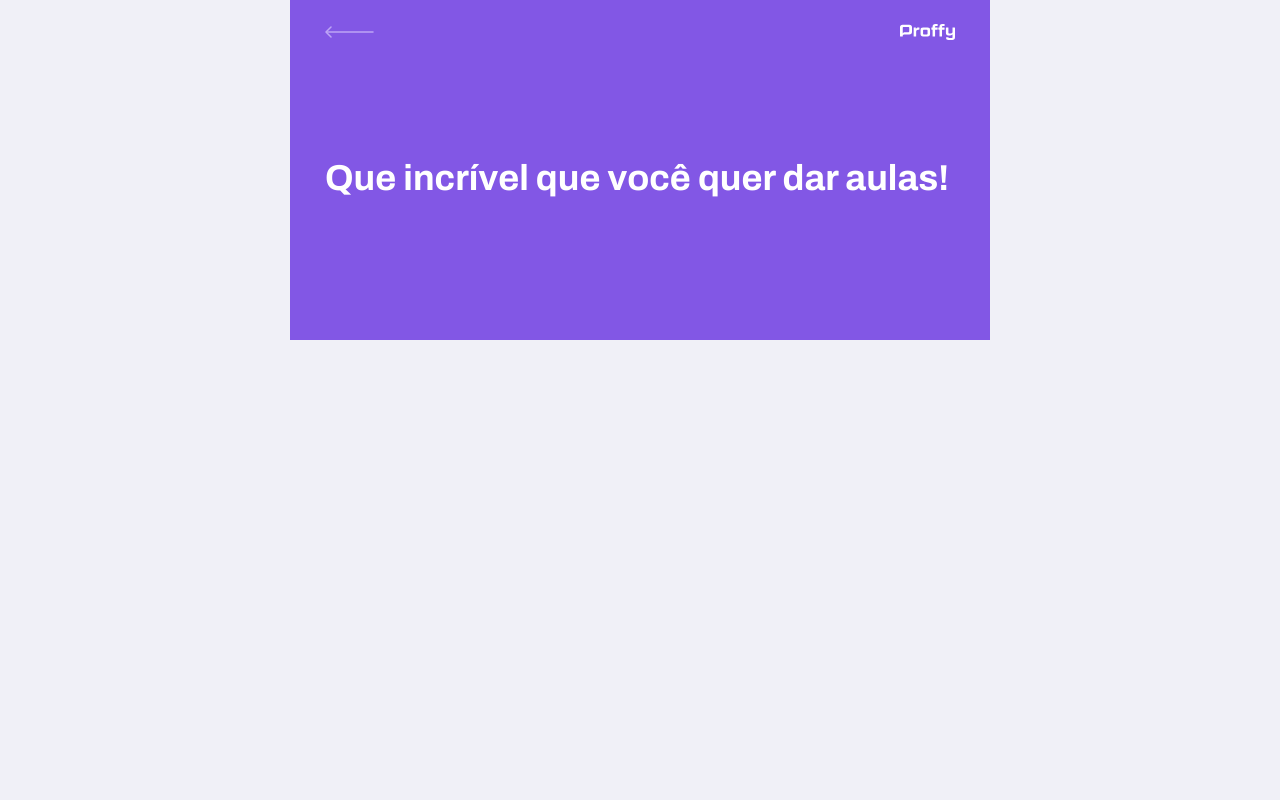
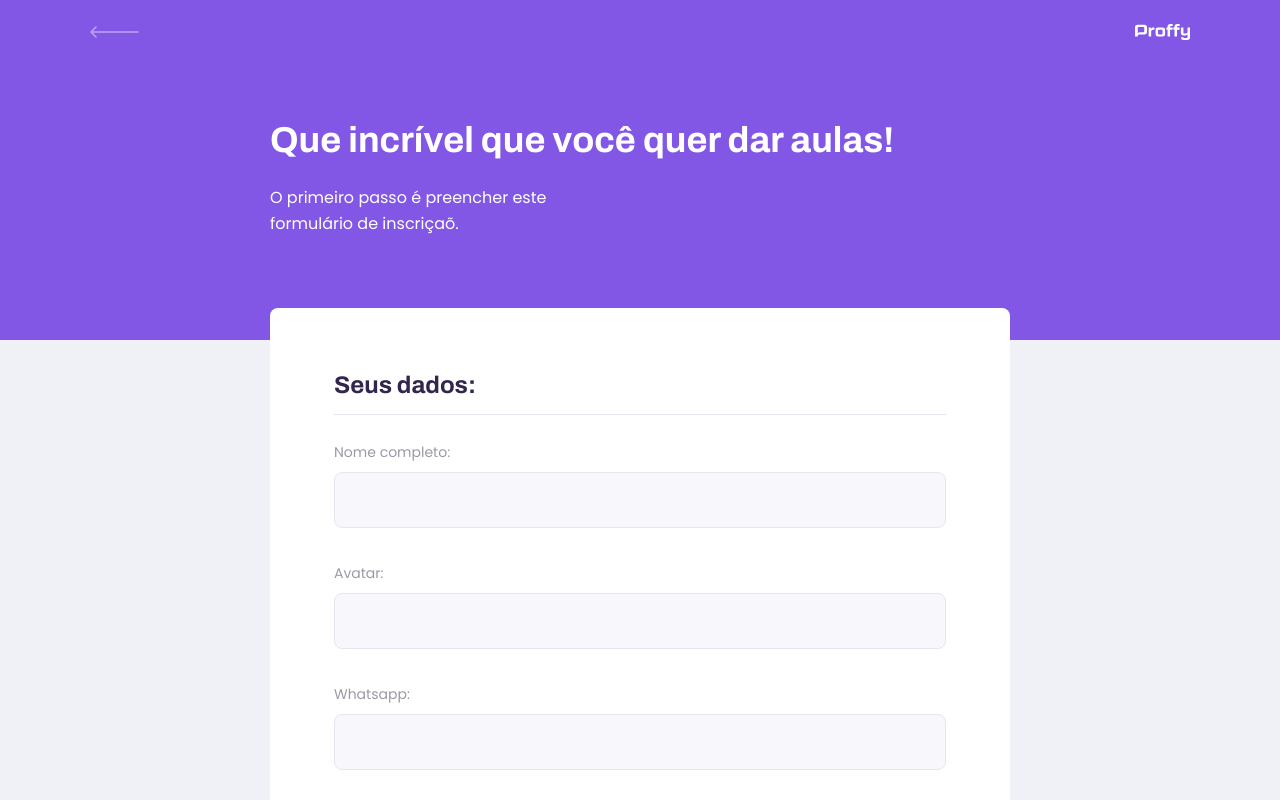
Before and after one commit to Bignotto/nlw2-web, a React (Create React App) app: page /giveclasses in a window 1280 px wide. Shown: the top 800 px of the page. Built offline with nearby package versions, Linux system fonts and the light colour scheme.

Commit message:
wip teacher form

```diff
--- /dev/null
+++ b/src/components/Input/index.tsx
@@ -0,0 +1,19 @@
+import React, { InputHTMLAttributes } from "react";
+
+import "./styles.css";
+
+interface InputProps extends InputHTMLAttributes<HTMLInputElement> {
+  label: string;
+  name: string;
+}
+
+const Input: React.FC<InputProps> = ({ label, name, ...rest }) => {
+  return (
+    <div className="input-block">
+      <label htmlFor={name}>{label}</label>
+      <input type="text" id={name} {...rest} />
+    </div>
+  );
+};
+
+export default Input;
--- /dev/null
+++ b/src/components/Input/styles.css
@@ -0,0 +1,32 @@
+.input-block {
+  position: relative;
+}
+.input-block + .input-block {
+  margin-top: 3.2rem;
+}
+.input-block label {
+  font-size: 1.4rem;
+}
+
+.input-block input {
+  width: 100%;
+  height: 5.6rem;
+  margin-top: 0.8rem;
+  border-radius: 0.8rem;
+  background: var(--color-input-background);
+  border: 1px solid var(--color-line-in-white);
+  outline: 0;
+  padding: 0 1.6rem;
+  font: 1.6rem Archivo;
+}
+
+.input-block:focus-within::after {
+  width: calc(100% - 3.2rem);
+  height: 2px;
+  content: "";
+  background: var(--color-primary-light);
+  position: absolute;
+  left: 1.6rem;
+  right: 1.6rem;
+  bottom: 0;
+}
--- a/src/components/PageHeader/index.tsx
+++ b/src/components/PageHeader/index.tsx
@@ -8,9 +8,10 @@
 
 interface PageHeaderProps {
   title: string;
+  description?: string;
 }
 
-const PageHeader: React.FC<PageHeaderProps> = (props) => {
+const PageHeader: React.FC<PageHeaderProps> = props => {
   return (
     <header className="page-header">
       <div className="top-bar-container">
@@ -21,6 +22,7 @@
       </div>
       <div className="header-content">
         <strong>{props.title}</strong>
+        {props.description ? <p>{props.description}</p> : null}
         {props.children}
       </div>
     </header>
--- a/src/components/PageHeader/styles.css
+++ b/src/components/PageHeader/styles.css
@@ -32,6 +32,14 @@
   margin: 3.2rem auto;
 }
 
+.page-header .header-content p {
+  max-width: 30rem;
+
+  line-height: 2.6rem;
+  color: var(--color-title-in-primary);
+  margin-top: 2.4rem;
+}
+
 .page-header .header-content strong {
   font: 700 3.6rem Archivo;
   line-height: 4.2rem;
--- a/src/pages/TeacherForm/index.tsx
+++ b/src/pages/TeacherForm/index.tsx
@@ -2,11 +2,46 @@
 import PageHeader from "../../components/PageHeader";
 
 import "./styles.css";
+import Input from "../../components/Input";
+
+import warningIcon from "../../assets/images/icons/warning.svg";
 
 const TeacherForm: React.FC = () => {
   return (
     <div id="page-teacher-form" className="container">
-      <PageHeader title="Que incrível que você quer dar aulas!" />
+      <PageHeader
+        title="Que incrível que você quer dar aulas!"
+        description="O primeiro passo é preencher este formulário de inscriçaõ."
+      />
+
+      <main>
+        <fieldset>
+          <legend>Seus dados:</legend>
+          <Input name="name" label="Nome completo:" />
+          <Input name="avatar" label="Avatar:" />
+          <Input name="whatsapp" label="Whatsapp:" />
+        </fieldset>
+        <fieldset>
+          <legend>Sobre a aula:</legend>
+          <Input name="name" label="Nome completo:" />
+          <Input name="avatar" label="Avatar:" />
+          <Input name="whatsapp" label="Whatsapp:" />
+        </fieldset>
+        <fieldset>
+          <legend>Horários disponíveis</legend>
+          <Input name="name" label="Nome completo:" />
+          <Input name="avatar" label="Avatar:" />
+          <Input name="whatsapp" label="Whatsapp:" />
+        </fieldset>
+        <footer>
+          <p>
+            <img src={warningIcon} alt="Aviso importante!" />
+            Importante! <br />
+            Preencha todos os dados
+          </p>
+          <button type="button">Salvar cadastro</button>
+        </footer>
+      </main>
     </div>
   );
 };
--- a/src/pages/TeacherForm/styles.css
+++ b/src/pages/TeacherForm/styles.css
@@ -2,3 +2,105 @@
   width: 100vw;
   height: 100vh;
 }
+
+#page-teacher-form .page-header .header-content {
+  margin-bottom: 6.4rem;
+}
+
+#page-teacher-form main {
+  background: var(--color-box-base);
+  width: 100%;
+  max-width: 74rem;
+  border-radius: 0.8rem;
+  margin: -3.2rem auto 3.2rem;
+  padding-top: 6.4rem;
+  overflow: hidden;
+}
+
+#page-teacher-form main fieldset {
+  border: 0;
+  padding: 0 2.4rem;
+}
+#page-teacher-form main fieldset + fieldset {
+  margin-top: 6.4rem;
+}
+
+#page-teacher-form main fieldset legend {
+  font: 700 2.4rem Archivo;
+  color: var(--color-text-title);
+  margin-bottom: 2.4rem;
+  display: flex;
+  align-items: center;
+  justify-content: space-between;
+  width: 100%;
+  padding-bottom: 1.6rem;
+  border-bottom: 1px solid var(--color-line-in-white);
+}
+#page-teacher-form main label {
+  color: var(--color-text-complement);
+}
+#page-teacher-form main footer {
+  padding: 4rem 2.4rem;
+  background-color: var(--color-box-footer);
+  border-top: 1px solid var(--color-line-in-white);
+  margin-top: 6.4rem;
+}
+
+#page-teacher-form main footer p {
+  display: flex;
+  align-items: center;
+  justify-content: center;
+  font-size: 1.4rem;
+  line-height: 2.4rem;
+  color: var(--color-text-complement);
+}
+
+#page-teacher-form main footer p img {
+  margin-right: 2rem;
+}
+
+#page-teacher-form main footer button {
+  width: 100%;
+  height: 5.6rem;
+  background: var(--color-secundary);
+  color: var(--color-button-text);
+  border: 0;
+  border-radius: 0.8rem;
+  cursor: pointer;
+  font: 700 1.6rem Archivo;
+  display: flex;
+  align-items: center;
+  justify-content: center;
+  text-decoration: none;
+  transition: background-color 0.2s;
+  margin-top: 3.2rem;
+}
+
+#page-teacher-form main footer button:hover {
+  background: var(--color-secundary-dark);
+}
+
+@media (min-width: 700px) {
+  #page-teacher-form {
+    max-width: 100vw;
+  }
+  #page-teacher-form .page-header .header-content {
+    margin-bottom: 0;
+  }
+  #page-teacher-form main fieldset {
+    padding: 0 6.4rem;
+  }
+  #page-teacher-form main footer {
+    padding: 4rem 6.4rem;
+    display: flex;
+    align-items: center;
+    justify-content: space-between;
+  }
+  #page-teacher-form main footer p {
+    justify-content: space-between;
+  }
+  #page-teacher-form main footer button {
+    width: 20rem;
+    margin-top: 0;
+  }
+}
--- a/src/pages/TeacherList/index.tsx
+++ b/src/pages/TeacherList/index.tsx
@@ -3,28 +3,22 @@
 
 import "./styles.css";
 import TeacherItem from "../../components/TeacherItem";
+import Input from "../../components/Input";
 
 const TeacherList: React.FC = () => {
   return (
     <div id="page-teacher-list" className="container">
       <PageHeader title="Estes são os Proffys disponíveis:">
         <form id="search-teachers">
-          <div className="input-block">
-            <label htmlFor="subject">Matéria</label>
-            <input type="text" id="subject" />
-          </div>
-          <div className="input-block">
-            <label htmlFor="week_day">Dia da Semana</label>
-            <input type="text" id="week_day" />
-          </div>
-          <div className="input-block">
-            <label htmlFor="time">Hora</label>
-            <input type="text" id="time" />
-          </div>
+          <Input name="subject" label="Matéria" />
+          <Input name="week_day" label="Dia da semana" />
+          <Input type="time" name="time" label="Horário" />
         </form>
       </PageHeader>
-      <TeacherItem />
-      <TeacherItem />
+      <main>
+        <TeacherItem />
+        <TeacherItem />
+      </main>
     </div>
   );
 };
```
